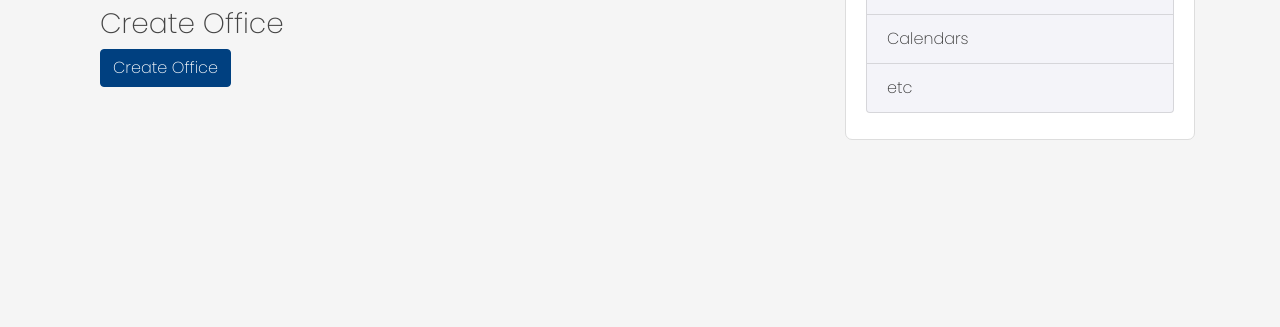
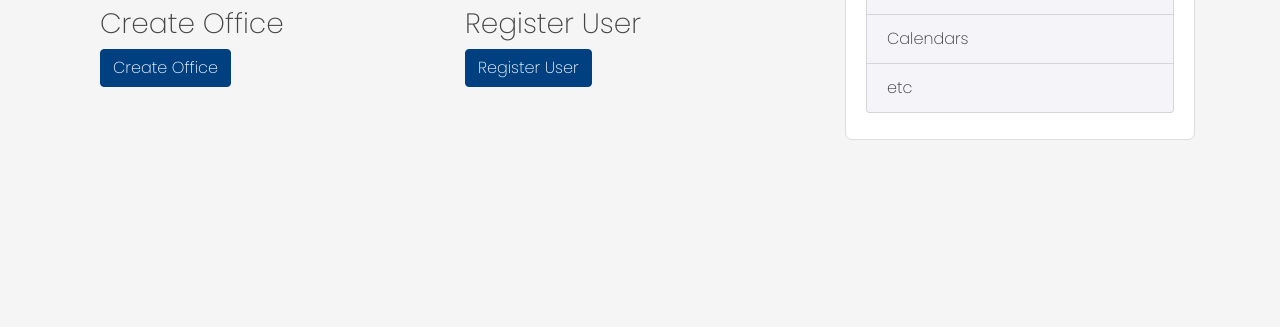
Before and after one commit to Isiji/Tana-R, a Python web app: template Tana/templates/office.html in a window 1280 px wide. Shown: the part 401-728 px from the top of the page. Run offline with Jinja, Linux system fonts and the light colour scheme; the template is opened without the code that fills it, so the values that code supplies are empty.

Commit message:
made changes to the office

```diff
--- a/Tana/templates/office.html
+++ b/Tana/templates/office.html
@@ -23,6 +23,11 @@
         <h3>Create Office</h3>
         <a href="{{ url_for('offices.create_office', office_id=office.id) }}" class="btn btn-primary">Create Office</a>
       </div>
+      <div class="col-md-6">
+        <h3>Register User</h3>
+        <a href="{{ url_for('Users.register')}}" class="btn btn-primary">Register User</a>
+      </div>
+
     </div>
   </div>
 {% endblock %}
```
